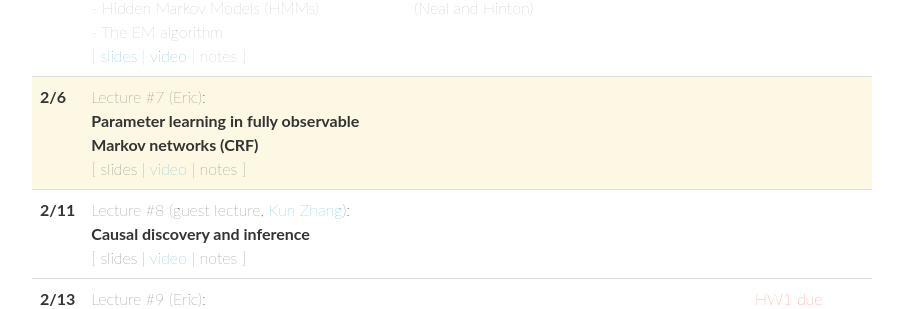
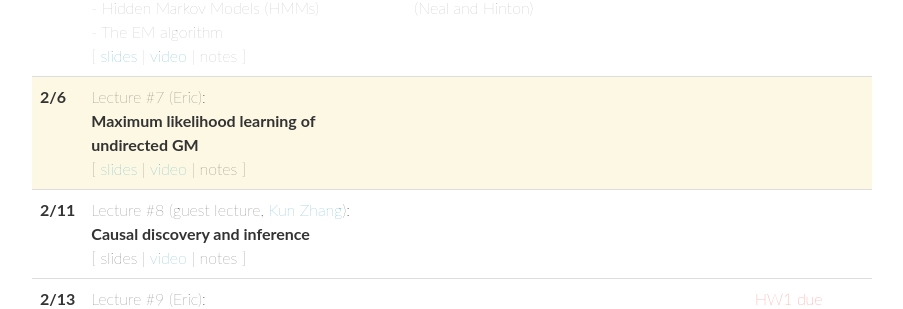
Before and after one commit to sailinglab/pgm-spring-2019, a Jekyll site: the page built from _pages/lectures.md, in a window 1280 px wide and 900 px high, scrolled down 1012 px. Shown: the part 149-458 px from the top of the window, without its empty margins (188-1091 px from the left). Built offline with Jekyll 4.4.1, drawn with Linux system fonts in a browser that asks for light colours; nearby versions of some CDN libraries; comment, search, counter and statistics services are not loaded.

Commit message:
Update lectures.yml

```diff
--- a/_data/lectures.yml
+++ b/_data/lectures.yml
@@ -95,8 +95,8 @@
 - date: 2/6
   lecturer: Eric
   title: >
-    <strong>Parameter learning in fully observable Markov networks (CRF)</strong>
-  slides:
+    <strong>Maximum likelihood learning of undirected GM</strong>
+  slides: "https://www.dropbox.com/s/jvuh05ure5i47ca/lecture7-LearningObsMRF.pdf?dl=0"
   video: "https://scs.hosted.panopto.com/Panopto/Pages/Viewer.aspx?id=d004814a-0054-49c6-9a2b-a9d00129aa04"
   notes:
   readings:
```
